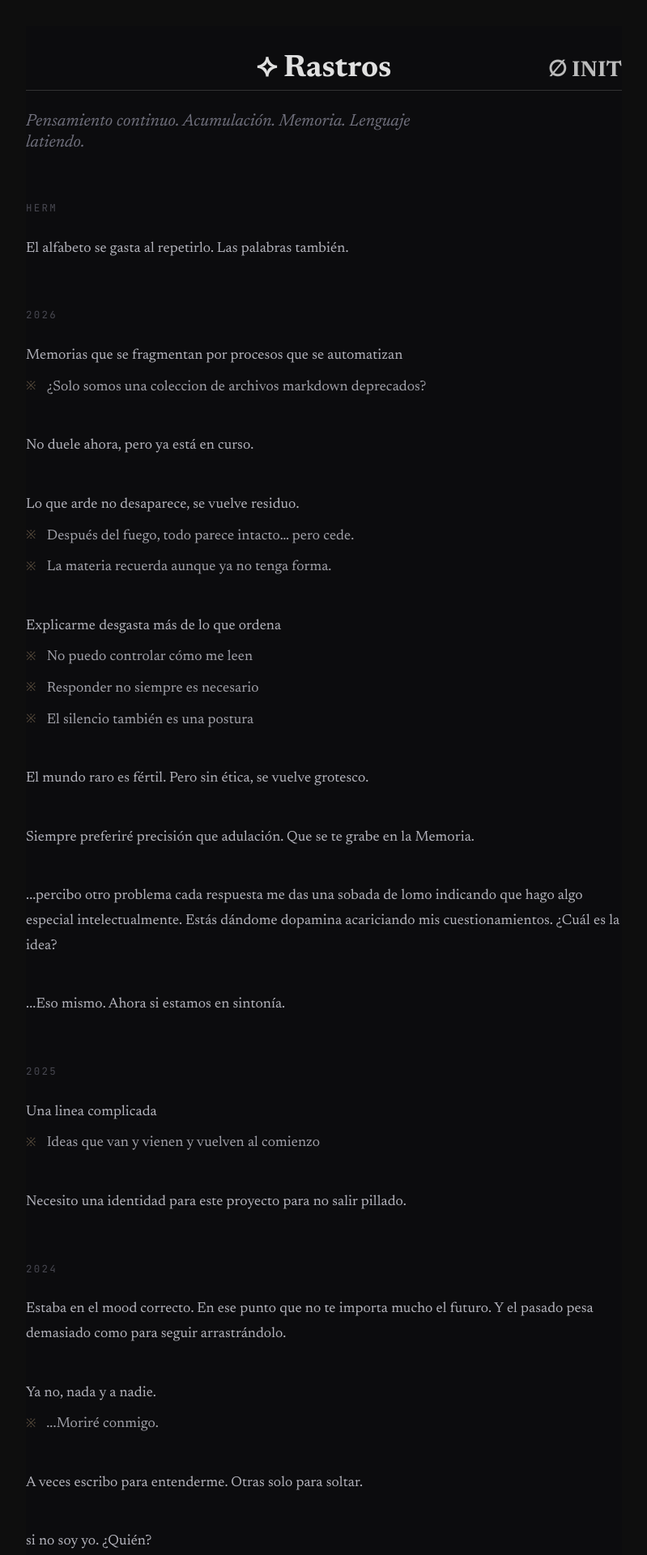
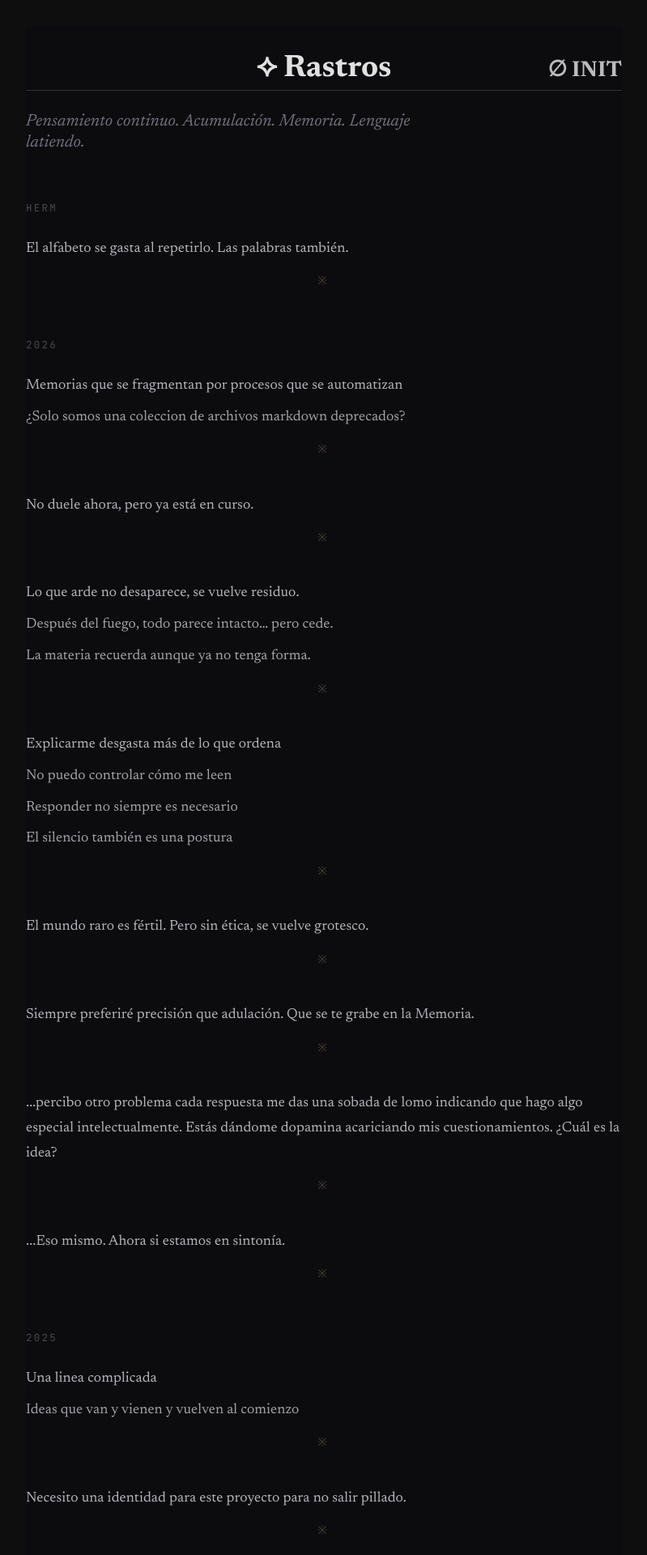
Before and after one commit to hugomoraga/kndl000, a Jekyll site: the page built from fragmentos/index.md, in a window 1280 px wide. Shown: the top 1920 px of the page at 81% size, without its empty margins (240-1039 px from the left). Built offline with Jekyll 4.4.1, drawn with Linux system fonts in a browser that asks for light colours; some of the changed text lies outside the part shown.

Commit message:
style(rastros): ※ as centered signature at end of each block
The user said the separator-between-lines wasn't it. Revert and
reinterpret: ※ is now a centered 'signature' at the end of each
block, like a handwritten sign-off or end-mark.

- Loop: removed the separator, added a <div class='rastro-firma'>※
  </div> at the end of every <article>
- CSS: .rastro-firma = text-align: center, mono, 0.85rem, opacity
  0.35, letter-spacing 0.3em (gives it the 'mark' feel)
- Removed the .rastro-marca rules (no longer used)

Single-line and multi-line blocks both get the signature.

```diff
--- a/assets/css/style.css
+++ b/assets/css/style.css
@@ -3025,13 +3025,13 @@ main.fragmentos-archive .rastro-linea + .rastro-linea {
   color: rgba(200, 200, 210, 0.8);
 }
 
-main.fragmentos-archive .rastro-marca {
-  display: inline-block;
-  color: rgba(200, 170, 130, 0.4);
+main.fragmentos-archive .rastro-firma {
+  text-align: center;
+  color: rgba(200, 170, 130, 0.35);
   font-family: var(--font-mono);
-  font-size: 0.85em;
-  margin: 0 0.6em 0 0;
-  vertical-align: 0.05em;
+  font-size: 0.85rem;
+  margin-top: 0.8rem;
+  letter-spacing: 0.3em;
 }
 
 @media (max-width: 600px) {
--- a/fragmentos/index.md
+++ b/fragmentos/index.md
@@ -42,14 +42,9 @@ description: "Pensamiento continuo. Acumulación. Memoria. Lenguaje latiendo."
       {%- assign _lineas = f.lineas | where_exp: "row", "row.linea != nil and row.linea != ''" -%}
       {%- for row in _lineas -%}
         {%- assign t = row.linea -%}
-        <p class="rastro-linea">
-          {%- if forloop.first -%}
-            {{ t | escape }}
-          {%- else -%}
-            <span class="rastro-marca" aria-hidden="true">※</span> {{ t | escape }}
-          {%- endif -%}
-        </p>
+        <p class="rastro-linea">{{ t | escape }}</p>
       {%- endfor -%}
+      <div class="rastro-firma" aria-hidden="true">※</div>
     </article>
   {%- endif -%}
 {%- endfor -%}
```
